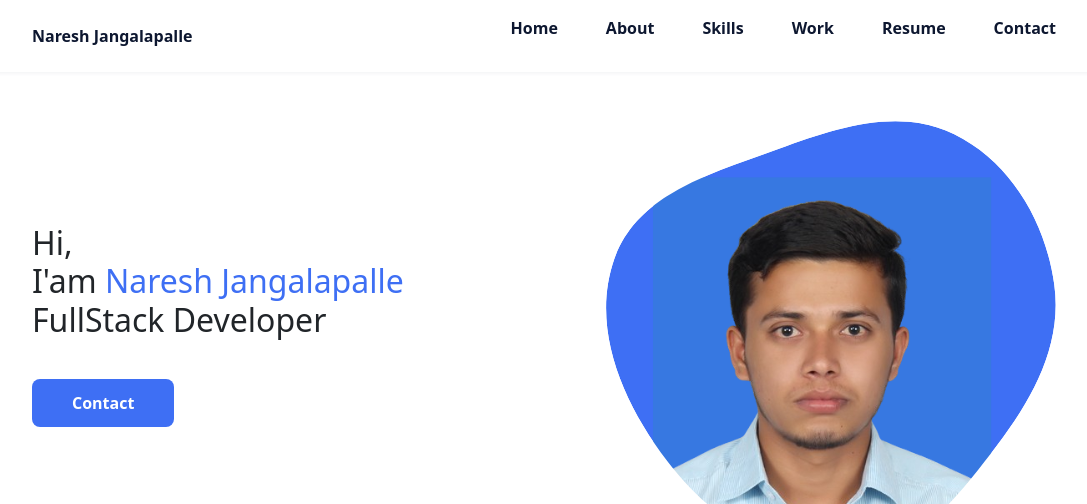
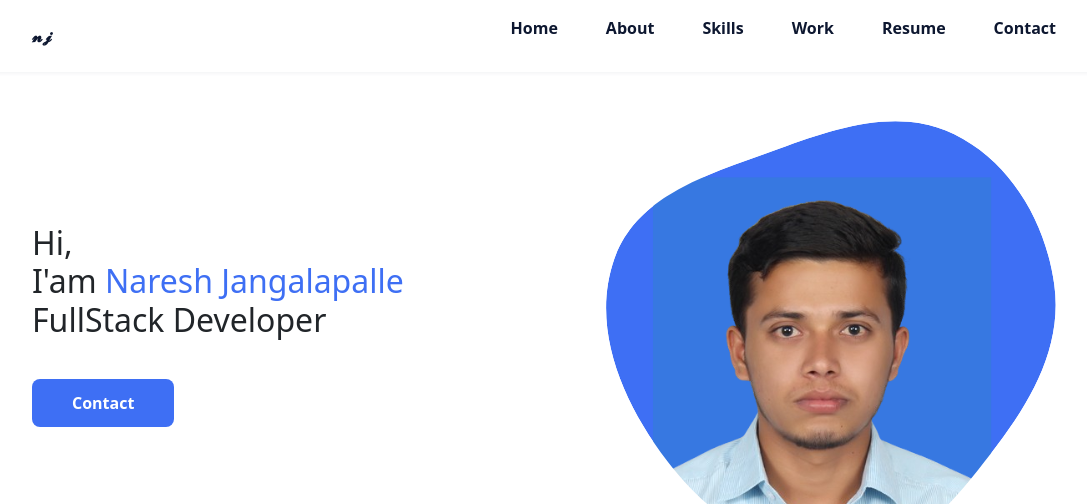
Before and after one commit to Naresh-Jangalapalle/Portfolio-nj, a plain HTML site: page index.html in a window 1280 px wide. Shown: the top 504 px of the page, without its empty margins (96-1183 px from the left). Drawn offline with nearby package versions, Linux system fonts and the light colour scheme.

Commit message:
Update index.html

```diff
--- a/index.html
+++ b/index.html
@@ -21,7 +21,7 @@
         <header class="l-header">
             <nav class="nav bd-grid">
                 <div>
-                    <a href="#" class="nav__logo">Naresh Jangalapalle</a>
+                    <a href="#" class="nav__logo">𝓷𝓳</a>
                 </div>
 
                 <div class="nav__menu" id="nav-menu">
```
